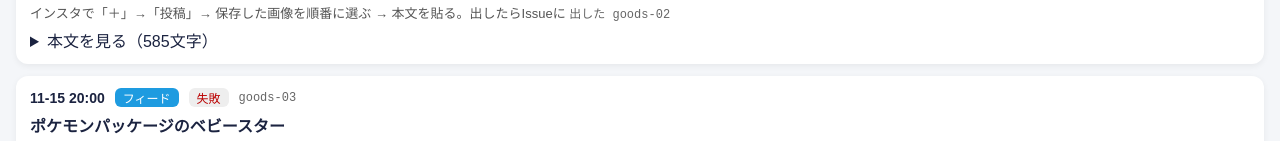
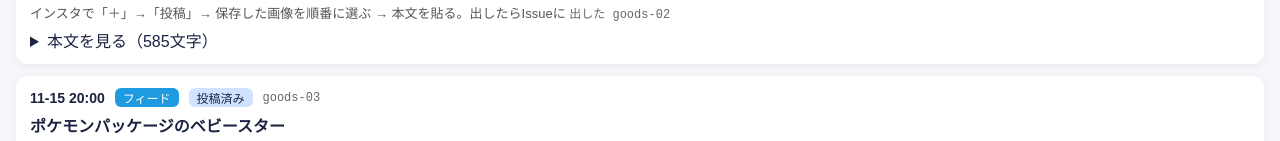
Before and after one commit to Satoruru-01/poke-insta-media, a plain HTML site: page queue-2026-11-13/preview.html in a window 1280 px wide. Shown: the part 7643-7784 px from the top of the page. Drawn offline with Linux system fonts and the light colour scheme.

Commit message:
画像と見本ページを更新 2026-11-15T20:53

```diff
--- a/queue-2026-11-13/preview.html
+++ b/queue-2026-11-13/preview.html
@@ -221,7 +221,7 @@ https://www.pokemon.co.jp/goods/2026/11/261113_da02.html
 
 #ポケモン #ポケモングッズ #ポケモンセンター #ポケセン #ポケ活 #ポケモン新商品
 </pre></details></article><article id="goods-03" class="feed"><header><b>11-15 20:00</b>
-<span class="kind">フィード</span><span class="st failed">失敗</span>
+<span class="kind">フィード</span><span class="st posted">投稿済み</span>
 <code>goods-03</code></header><h3>ポケモンパッケージのベビースター</h3><div class="imgs"><img src="media/goods-03/01.jpg" loading="lazy"><img src="media/goods-03/02.jpg" loading="lazy"><img src="media/goods-03/03.jpg" loading="lazy"><img src="media/goods-03/04.jpg" loading="lazy"><img src="media/goods-03/05.jpg" loading="lazy"></div><div class="btns"><button onclick="saveImages(this, 'goods-03')">📥 画像を5枚まとめて保存</button><button onclick="copyCaption(this, 'goods-03')">📋 本文をコピー</button></div>
 <p class="how">インスタで「＋」→「投稿」→ 保存した画像を順番に選ぶ → 本文を貼る。出したらIssueに <code>出した goods-03</code></p><details><summary>本文を見る（584文字）</summary><pre id="cap-goods-03">【11/16(月)発売】ポケモンお菓子｜ベビースターラーメン ピザ味🆕
 
```
